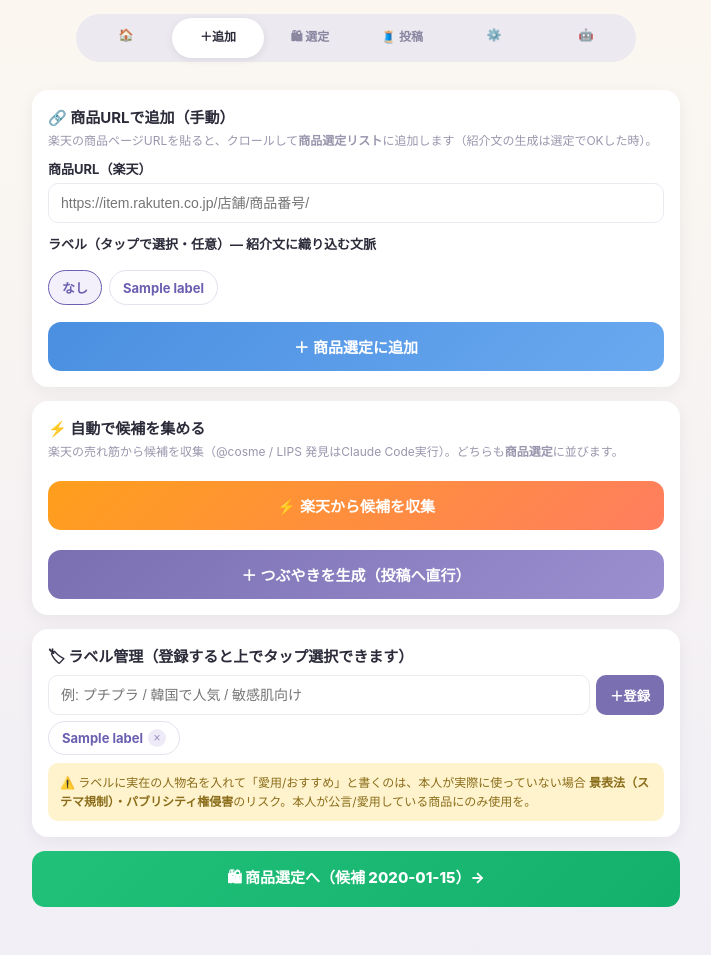
After one commit to kgn7645/afi, a FastAPI app: template web/templates/threads_add.html in a window 1280 px wide. The commit adds this page. Shown: the whole page, without its empty margins (284-995 px from the left). Run offline with FastAPI, Linux system fonts and the light colour scheme; the template is opened without the code that fills it: most values are stand-ins (such as "Sample title", 1, 10 or a date in 2020).

Commit message:
Threads: 商品追加→商品選定→投稿 の段階フローに再編
- 商品追加(手動URL/自動収集)は商品候補(_threads_products)に追加（キャプション未生成）
- 商品選定タブで記事化(OK)/却下を判断。OK時のみAI生成→投稿タブへ（却下分はGemini不使用）
- /threads/add(追加) /threads/select(選定) ルート新設、/threads/products は選定へリダイレクト
- cosme_discover も商品候補へ投入する方式に変更

Co-Authored-By: Claude Opus 4.8 (1M context) <noreply@anthropic.com>

```diff
--- a/app.py
+++ b/app.py
@@ -737,37 +737,95 @@ def threads_review(request: Request, saved: str = ""):
         "can_save": overrides.enabled()})
 
 
+def _threads_accounts() -> list:
+    return (get_rules().get("threads", {}) or {}).get("accounts", []) or []
+
+
+def _threads_acc(account_id: str = "") -> dict:
+    accounts = _threads_accounts()
+    for a in accounts:
+        if a.get("id") == account_id:
+            return a
+    return accounts[0] if accounts else {"id": "mmmtreees"}
+
+
 @app.post("/threads/generate")
-def threads_generate(request: Request, kind: str = Form("both")):
-    """kind: pr=商品のみ / musing=つぶやきのみ / both=両方（既定）。"""
+def threads_generate(request: Request, kind: str = Form("musing")):
+    """つぶやき生成（商品は段階分離のため /threads/collect で候補収集→商品選定）。"""
     if not _authed(request):
         return RedirectResponse("/review/login", status_code=303)
-    accounts = (get_rules().get("threads", {}) or {}).get("accounts", []) or []
     made = 0
-    for acc in accounts:
+    for acc in _threads_accounts():
         try:
-            if kind in ("pr", "both"):
-                made += threads_pipeline.generate_drafts(acc, int(acc.get("per_run", 3)))
-            if kind in ("musing", "both"):
-                made += threads_pipeline.generate_musings(acc, int(acc.get("musing_per_run", 3)))
+            made += threads_pipeline.generate_musings(acc, int(acc.get("musing_per_run", 3)))
         except Exception:  # noqa: BLE001
             pass
-    return RedirectResponse(f"/threads/products?saved=gen{made}", status_code=303)
+    return RedirectResponse(f"/threads?saved=genmu{made}", status_code=303)
 
 
-@app.get("/threads/products", response_class=HTMLResponse)
-def threads_products(request: Request, saved: str = ""):
-    """商品選定タブ：URL＋ラベルで手動追加・一括生成。"""
+@app.post("/threads/collect")
+def threads_collect(request: Request):
+    """楽天キーワードから商品候補を収集 → 商品選定リストへ（キャプション未生成）。"""
+    if not _authed(request):
+        return RedirectResponse("/review/login", status_code=303)
+    made = 0
+    for acc in _threads_accounts():
+        try:
+            made += threads_pipeline.collect_products_rakuten(acc, int(acc.get("per_run", 6)))
+        except Exception:  # noqa: BLE001
+            pass
+    return RedirectResponse(f"/threads/select?saved=col{made}", status_code=303)
+
+
+@app.get("/threads/select", response_class=HTMLResponse)
+def threads_select(request: Request, saved: str = ""):
+    """商品選定タブ：取得した商品候補を見て、記事化する/却下を判断。"""
     if not review.enabled():
         return RedirectResponse("/review", status_code=303)
     if not _authed(request):
         return RedirectResponse("/review/login", status_code=303)
+    ps = sorted(threads_pipeline.products(), key=lambda p: p.get("created", 0), reverse=True)
     ds = threads_pipeline.drafts()
-    return templates.TemplateResponse("threads_products.html", {
+    return templates.TemplateResponse("threads_select.html", {
+        "request": request, "saved": saved, "products": ps,
+        "pending": len([d for d in ds if d.get("type") == "pr"]),
+        "musings": len([d for d in ds if d.get("type") == "musing"])})
+
+
+@app.post("/threads/articleize")
+def threads_articleize(request: Request, product_id: str = Form("")):
+    """商品選定でOK→投稿作成（AIで5案ドラフト生成→投稿タブへ）。"""
+    if not _authed(request):
+        return RedirectResponse("/review/login", status_code=303)
+    acc = _threads_acc(product_id.split("::")[0] if "::" in product_id else "")
+    ok = threads_pipeline.articleize(acc, product_id)
+    return RedirectResponse("/threads/select?saved=" + ("art" if ok else "artfail"), status_code=303)
+
+
+@app.post("/threads/product/reject")
+def threads_product_reject(request: Request, product_id: str = Form("")):
+    if not _authed(request):
+        return RedirectResponse("/review/login", status_code=303)
+    threads_pipeline.reject_product("", product_id)
+    return RedirectResponse("/threads/select?saved=prej", status_code=303)
+
+
+@app.get("/threads/add", response_class=HTMLResponse)
+def threads_add(request: Request, saved: str = ""):
+    """商品追加タブ：楽天URLを手動で貼って商品選定に追加・ラベル管理。"""
+    if not review.enabled():
+        return RedirectResponse("/review", status_code=303)
+    if not _authed(request):
+        return RedirectResponse("/review/login", status_code=303)
+    return templates.TemplateResponse("threads_add.html", {
         "request": request, "saved": saved, "can_save": overrides.enabled(),
         "labels": threads_pipeline.labels(),
-        "pending": len([d for d in ds if d.get("type") == "pr"]),
-        "musings": len([d for d in ds if d.get("type") == "musing"])})
+        "candidates": len(threads_pipeline.products())})
+
+
+@app.get("/threads/products")
+def threads_products_redirect():
+    return RedirectResponse("/threads/select", status_code=303)
 
 
 @app.post("/threads/labels/add")
@@ -775,7 +833,7 @@ def threads_label_add(request: Request, label: str = Form("")):
     if not _authed(request):
         return RedirectResponse("/review/login", status_code=303)
     threads_pipeline.add_label(label)
-    return RedirectResponse("/threads/products?saved=label", status_code=303)
+    return RedirectResponse("/threads/add?saved=label", status_code=303)
 
 
 @app.post("/threads/labels/remove")
@@ -783,18 +841,17 @@ def threads_label_remove(request: Request, label: str = Form("")):
     if not _authed(request):
         return RedirectResponse("/review/login", status_code=303)
     threads_pipeline.remove_label(label)
-    return RedirectResponse("/threads/products?saved=label", status_code=303)
+    return RedirectResponse("/threads/add?saved=label", status_code=303)
 
 
 @app.post("/threads/manual")
 def threads_manual(request: Request, url: str = Form(""), label: str = Form("")):
-    """楽天の商品URL（＋ラベル）を貼ると、AIで記事化してPRドラフトに追加。"""
+    """楽天の商品URL（＋ラベル）を貼ると、クロールして商品選定リストに追加。"""
     if not _authed(request):
         return RedirectResponse("/review/login", status_code=303)
-    accounts = (get_rules().get("threads", {}) or {}).get("accounts", []) or []
-    acc = accounts[0] if accounts else {"id": "mmmtreees"}
+    acc = _threads_acc()
     ok, _msg = threads_pipeline.add_manual_url(acc, url.strip(), label.strip())
-    return RedirectResponse("/threads/products?saved=" + ("man" if ok else "manfail"), status_code=303)
+    return RedirectResponse("/threads/select?saved=" + ("man" if ok else "manfail"), status_code=303)
 
 
 @app.get("/threads/img-proxy")
--- a/web/templates/threads.html
+++ b/web/templates/threads.html
@@ -78,7 +78,7 @@
 <body>
 <div class="nav">
   <div class="seg">
-    <a href="/">🏠</a><a href="/threads/products">🛍 商品選定</a><a href="/threads" class="on">🧵 投稿</a><a href="/threads/settings">⚙️ 設定</a><a href="/threads/ai">🤖 AI</a>
+    <a href="/">🏠</a><a href="/threads/add">＋追加</a><a href="/threads/select">🛍 選定</a><a href="/threads" class="on">🧵 投稿</a><a href="/threads/settings">⚙️</a><a href="/threads/ai">🤖</a>
   </div>
 </div>
 <div class="wrap">
@@ -93,7 +93,7 @@
 
   <div class="bar">
     <h2>🧵 投稿（承認待ち {{ drafts|length }}）</h2>
-    <a href="/threads/products" class="genbtn" style="text-decoration:none;line-height:2.6;">🛍 商品選定へ</a>
+    <a href="/threads/select" class="genbtn" style="text-decoration:none;line-height:2.6;">🛍 商品選定へ</a>
   </div>
 
   {% if not drafts %}
--- /dev/null
+++ b/web/templates/threads_add.html
@@ -0,0 +1,106 @@
+<!DOCTYPE html>
+<html lang="ja">
+<head>
+<meta charset="utf-8">
+<meta name="viewport" content="width=device-width, initial-scale=1, viewport-fit=cover">
+<meta name="robots" content="noindex,nofollow">
+<title>商品追加｜Threads</title>
+<style>
+  :root{ --orange:#ff9f1c; --green:#21c17a; --ink:#2b2b3a; }
+  *{ box-sizing:border-box; -webkit-tap-highlight-color:transparent; }
+  body{ font-family:-apple-system,"Hiragino Sans",system-ui,sans-serif; margin:0; color:var(--ink);
+        background:linear-gradient(180deg,#fbf7f0,#f1eef6); min-height:100dvh; padding-bottom:40px; }
+  .nav{ padding:14px 16px 6px; }
+  .seg{ display:flex; background:#ece9f1; border-radius:999px; padding:4px; max-width:560px; margin:0 auto; }
+  .seg a{ flex:1; text-align:center; padding:9px 0; border-radius:999px; font-size:12px; font-weight:700;
+          color:#8a86a0; text-decoration:none; }
+  .seg a.on{ background:#fff; color:var(--ink); box-shadow:0 2px 8px rgba(0,0,0,.08); }
+  .wrap{ max-width:680px; margin:0 auto; padding:8px 16px; }
+  .flash{ background:#e3f8ee; color:#149a5e; border-radius:12px; padding:11px 14px; font-weight:800; font-size:14px; margin:10px 0; }
+  .flash.warn{ background:#ffe7e7; color:#e0433f; }
+  .sec{ background:#fff; border-radius:16px; box-shadow:0 4px 16px rgba(40,30,70,.06); padding:16px; margin:14px 0; }
+  .sec h2{ font-size:15px; margin:0 0 4px; } .hint{ font-size:12px; color:#9a96ad; margin:4px 0 10px; }
+  label{ display:block; font-size:13px; font-weight:700; margin:11px 0 5px; }
+  input[type=url],input[type=text]{ width:100%; padding:11px 12px; border:1.5px solid #ece9f1; border-radius:10px; font-size:14px; }
+  input:focus{ border-color:var(--orange); outline:none; }
+  .add{ width:100%; margin-top:12px; border:none; border-radius:13px; padding:14px; font-size:15px; font-weight:800;
+        color:#fff; background:linear-gradient(135deg,#4a8fe0,#6aa9f0); }
+  .genrow{ display:flex; gap:8px; }
+  .genrow button{ flex:1; border:none; border-radius:12px; padding:13px; font-size:14px; font-weight:800; color:#fff; }
+  .gpr{ background:linear-gradient(135deg,var(--orange),#ff7e5f); } .gmu{ background:linear-gradient(135deg,#7a6fb0,#9b8fd0); }
+  .toSel{ display:block; text-align:center; text-decoration:none; color:#fff; font-weight:800; font-size:15px;
+           border-radius:13px; padding:15px; background:linear-gradient(135deg,var(--green),#13b06b); margin-top:6px; }
+  .warn{ background:#fff3cd; color:#8a6d1a; border-radius:10px; padding:10px 12px; font-size:12px; margin-top:8px; line-height:1.6; }
+  .chips{ display:flex; flex-wrap:wrap; gap:7px; margin-top:6px; }
+  .chip{ display:inline-flex; align-items:center; gap:5px; border:1.5px solid #e6e1ee; border-radius:999px;
+         padding:7px 13px; font-size:13px; font-weight:700; color:#6a5fb0; background:#fff; cursor:pointer; }
+  .chip:has(input:checked){ border-color:#6a5fb0; background:#f3f0fb; }
+  .chip input{ display:none; }
+  .chip .x{ border:none; background:#efeaf7; color:#9a8fc0; border-radius:50%; width:18px; height:18px;
+            font-size:12px; line-height:1; cursor:pointer; padding:0; }
+  .addlbl{ display:flex; gap:6px; }
+  .addlbl input{ flex:1; }
+  .addlbl button{ border:none; border-radius:10px; padding:0 14px; font-weight:800; color:#fff; background:#7a6fb0; }
+</style>
+</head>
+<body>
+<div class="nav">
+  <div class="seg">
+    <a href="/">🏠</a><a href="/threads/add" class="on">＋追加</a><a href="/threads/select">🛍 選定</a><a href="/threads">🧵 投稿</a><a href="/threads/settings">⚙️</a><a href="/threads/ai">🤖</a>
+  </div>
+</div>
+<div class="wrap">
+  {% if saved=='label' %}<div class="flash">✓ ラベルを更新しました</div>{% endif %}
+
+  <div class="sec">
+    <h2>🔗 商品URLで追加（手動）</h2>
+    <p class="hint">楽天の商品ページURLを貼ると、クロールして<b>商品選定リスト</b>に追加します（紹介文の生成は選定でOKした時）。</p>
+    <form method="post" action="/threads/manual">
+      <label>商品URL（楽天）</label>
+      <input type="url" name="url" placeholder="https://item.rakuten.co.jp/店舗/商品番号/" required>
+      <label>ラベル（タップで選択・任意）— 紹介文に織り込む文脈</label>
+      <div class="chips">
+        <label class="chip"><input type="radio" name="label" value="" checked>なし</label>
+        {% for l in labels %}
+        <label class="chip"><input type="radio" name="label" value="{{ l }}">{{ l }}</label>
+        {% endfor %}
+      </div>
+      <button class="add" type="submit">＋ 商品選定に追加</button>
+    </form>
+  </div>
+
+  <div class="sec">
+    <h2>⚡ 自動で候補を集める</h2>
+    <p class="hint">楽天の売れ筋から候補を収集（@cosme / LIPS 発見はClaude Code実行）。どちらも<b>商品選定</b>に並びます。</p>
+    <form method="post" action="/threads/collect">
+      <button class="add" type="submit" style="background:linear-gradient(135deg,var(--orange),#ff7e5f);">⚡ 楽天から候補を収集</button>
+    </form>
+    <form method="post" action="/threads/generate" style="margin-top:8px;">
+      <button class="add" type="submit" style="background:linear-gradient(135deg,#7a6fb0,#9b8fd0);">＋ つぶやきを生成（投稿へ直行）</button>
+    </form>
+  </div>
+
+  <div class="sec">
+    <h2>🏷 ラベル管理（登録すると上でタップ選択できます）</h2>
+    <form method="post" action="/threads/labels/add" class="addlbl">
+      <input type="text" name="label" placeholder="例: プチプラ / 韓国で人気 / 敏感肌向け" required>
+      <button type="submit">＋登録</button>
+    </form>
+    <div class="chips">
+      {% for l in labels %}
+      <span class="chip">{{ l }}
+        <form method="post" action="/threads/labels/remove" style="display:inline;margin:0;">
+          <input type="hidden" name="label" value="{{ l }}"><button class="x" type="submit">×</button>
+        </form>
+      </span>
+      {% endfor %}
+      {% if not labels %}<span class="hint">まだ登録されていません</span>{% endif %}
+    </div>
+    <div class="warn">⚠️ ラベルに実在の人物名を入れて「愛用/おすすめ」と書くのは、本人が実際に使っていない場合
+      <b>景表法（ステマ規制）・パブリシティ権侵害</b>のリスク。本人が公言/愛用している商品にのみ使用を。</div>
+  </div>
+
+  <a class="toSel" href="/threads/select">🛍 商品選定へ（候補 {{ candidates }}）→</a>
+</div>
+</body>
+</html>
--- a/web/templates/threads_ai.html
+++ b/web/templates/threads_ai.html
@@ -42,7 +42,7 @@
 <body>
 <div class="nav">
   <div class="seg">
-    <a href="/">🏠</a><a href="/threads/products">🛍 商品選定</a><a href="/threads">🧵 投稿</a><a href="/threads/settings">⚙️ 設定</a><a href="/threads/ai" class="on">🤖 AI</a>
+    <a href="/">🏠</a><a href="/threads/add">＋追加</a><a href="/threads/select">🛍 選定</a><a href="/threads">🧵 投稿</a><a href="/threads/settings">⚙️</a><a href="/threads/ai" class="on">🤖</a>
   </div>
 </div>
 <div class="wrap">
--- a/web/templates/threads_settings.html
+++ b/web/templates/threads_settings.html
@@ -35,7 +35,7 @@
 <body>
 <div class="nav">
   <div class="seg">
-    <a href="/">🏠</a><a href="/threads/products">🛍 商品選定</a><a href="/threads">🧵 投稿</a><a href="/threads/settings" class="on">⚙️ 設定</a><a href="/threads/ai">🤖 AI</a>
+    <a href="/">🏠</a><a href="/threads/add">＋追加</a><a href="/threads/select">🛍 選定</a><a href="/threads">🧵 投稿</a><a href="/threads/settings" class="on">⚙️</a><a href="/threads/ai">🤖</a>
   </div>
 </div>
 <form class="wrap" method="post" action="/threads/settings">
```
Also changed, not shown: core/threads_pipeline.py (+87 -9 lines), web/templates/threads_select.html (added, +96 -0 lines).
